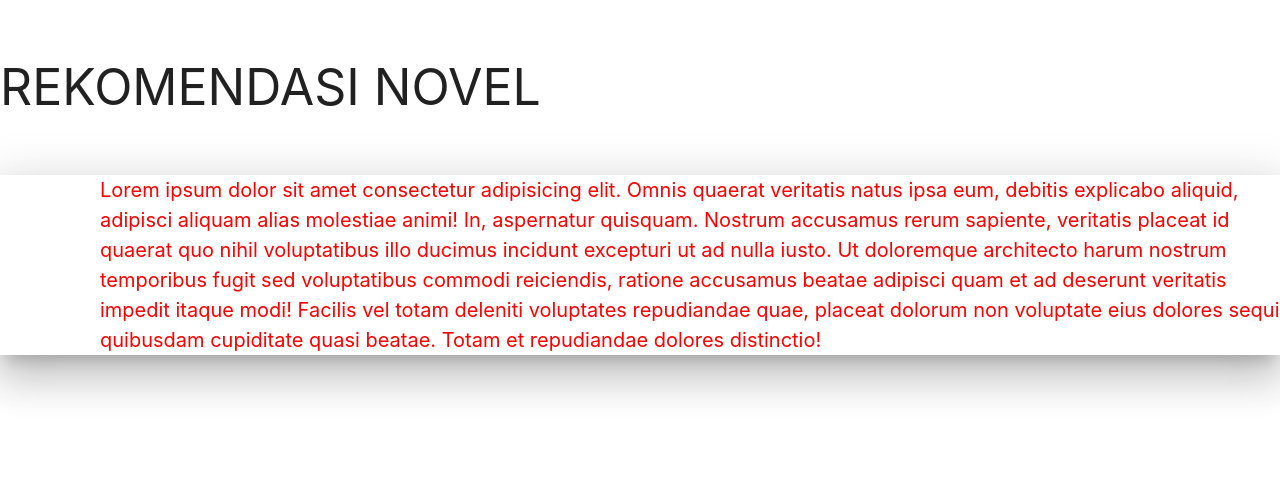
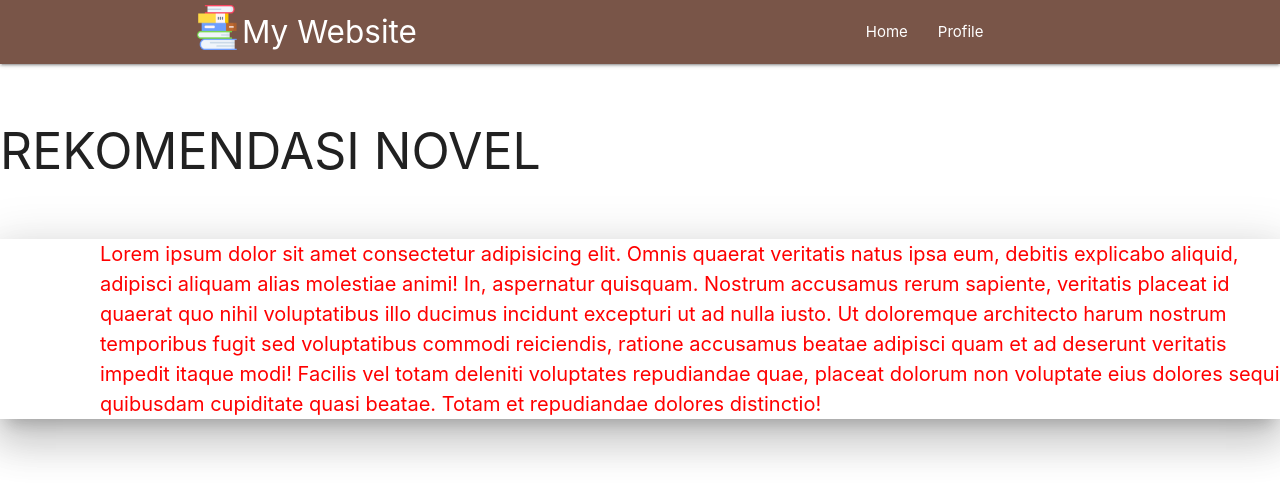
Before and after one commit to TryAgain15/projek-akhir, a PHP site: page /home.php in a window 1280 px wide. Shown: the top 499 px of the page. Run offline with PHP 8.4, Linux system fonts and the light colour scheme.

Commit message:
navbar sdh selesai

```diff
--- a/coba.css
+++ b/coba.css
@@ -1,2 +1,3 @@
 *{
+    background-repeat: ;
 }
--- a/css/mine.css
+++ b/css/mine.css
@@ -1,9 +1,10 @@
 .batastop{
-    padding: 0% 10% 0% 5%;
+    padding: 0% 10% 0% 10%;
 }
 .konten{
     font-size: 50px;
 }
+
 .katamutiara{
     /* background-color: blue; */
     color: red;
--- a/home.php
+++ b/home.php
@@ -9,16 +9,30 @@
     <link rel="stylesheet" href="css/mine.css">
 </head>
 <body>
+    <!-- Awal NAVBAR -->
+    <?php
+    include 'navbar.php'
+    ?>
+    <!-- Akhir NAVBAR -->
 
-    <?php
-    // include 'navbar.php'
-    ?>
+
+    <!-- Awal Jumbotron -->
+
+    <!-- Akhir Jumbotron -->
+
+
+    <!-- Awal Konten Header -->
     <div class="konten">
         <p>REKOMENDASI NOVEL</p>
     </div>
-    <div class="katamutiara z-depth-5">
+    <div class="katamutiara z-depth-5 lightblue">
     <p> Lorem ipsum dolor sit amet consectetur adipisicing elit. Omnis quaerat veritatis natus ipsa eum, debitis explicabo aliquid, adipisci aliquam alias molestiae animi! In, aspernatur quisquam. Nostrum accusamus rerum sapiente, veritatis placeat id quaerat quo nihil voluptatibus illo ducimus incidunt excepturi ut ad nulla iusto. Ut doloremque architecto harum nostrum temporibus fugit sed voluptatibus commodi reiciendis, ratione accusamus beatae adipisci quam et ad deserunt veritatis impedit itaque modi! Facilis vel totam deleniti voluptates repudiandae quae, placeat dolorum non voluptate eius dolores sequi quibusdam cupiditate quasi beatae. Totam et repudiandae dolores distinctio! </p>
+    </div>
+    <!-- Akhir Konten Header -->
 
-    </div>
+
+    <!-- Awal Isi Konten -->
+
+    <!-- Akhir Isi Konten -->
 </body>
 </html>
--- a/navbar.php
+++ b/navbar.php
@@ -12,18 +12,27 @@
     <link rel="stylesheet" href="css/materialize.css">
     <link rel="stylesheet" href="css/mine.css">
 </head>
-    <body background="image/book-stacks.jpg" style="background-size:100%; background-repeat: no-repeat;">
+    <!-- <body background="image/book-stacks.jpg" style="background-size:100%; background-repeat: unset;"> -->
     <div class="navbar-fixed">
         <nav>
-            <div class="nav-wrapper brown batastop">
+            <div class="nav-wrapper brown">
+                <div class="container">
                 <img src="image/books.png" alt="logo" style="width: 50px; height: 50px; padding: 5px 5px 0px;" >
                 <a href="home.php" class="brand-logo">My Website</a>
+                <a href="#" data-target="mobile-demo" class="sidenav-trigger"><i class="material-icons">menu</i></a>
                 <ul class="right hide-on-med-and-down batastop">
-                <li class="home"><a href="home.php">Home</a></li>
+                <li><a href="home.php">Home</a></li>
                 <li><a href="profile.php">Profile</a></li>
-            </ul>
+                </ul>
+            </div>
             </div>
         </nav>
     </div>
+    <!-- Side Nav -->
+    <ul class="sidenav" id="mobile-demo">
+    <!-- <ul class="right hide-on-med-and-down batastop"> -->
+        <li><a href="home.php">Home</a></li>
+        <li><a href="profile.php">Profile</a></li>
+    </ul>
 </body>
 </html>
```
